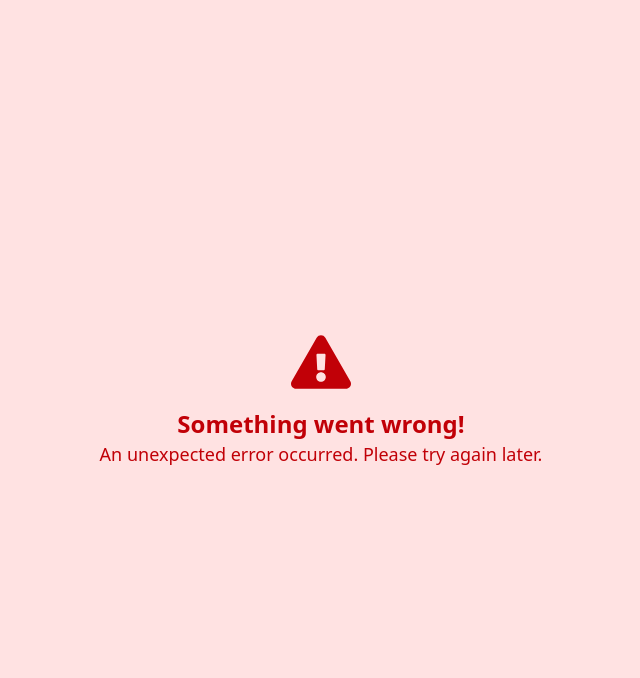
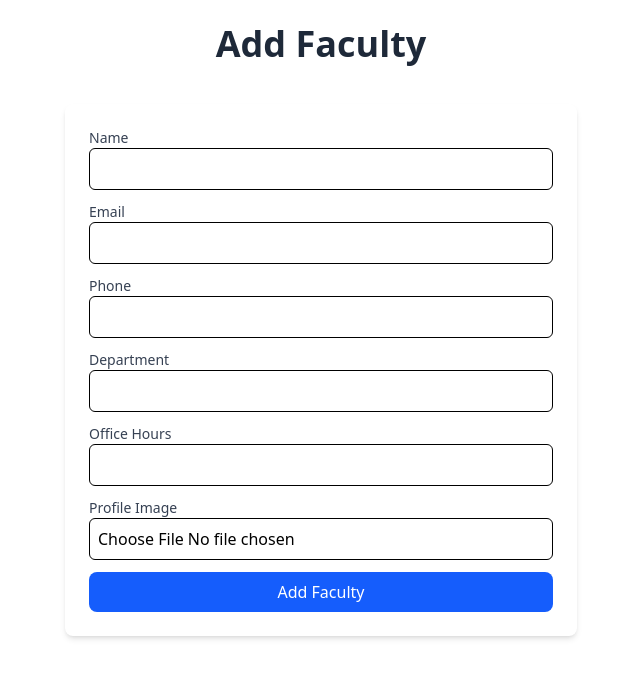
Before and after one commit to Md-Sifat-code/UniChain, a React (Vite) app: page /class/faculty/create in a window 1280 px wide. Shown: the top 678 px of the page, without its empty margins (319-959 px from the left). Built offline with nearby package versions, Linux system fonts and the light colour scheme; a web font is replaced by a local one.

Commit message:
Done adding the Add Faculty part

```diff
--- a/src/Pages/ClassTime/Facultypage.tsx
+++ b/src/Pages/ClassTime/Facultypage.tsx
@@ -1,6 +1,7 @@
 import React, { useEffect, useState } from "react";
 import { useNavigate } from "react-router-dom"; // Import useNavigate
 import Navabr_Home from "../Home/Home_component/Navabr_Home";
+import { useUser } from "../../Authentication/Context_auth/UserContext";
 
 const API_BASE_URL = import.meta.env.VITE_api_url; // Load base URL from env
 
@@ -9,6 +10,10 @@ const Facultypage: React.FC = () => {
   const [loading, setLoading] = useState<boolean>(true);
   const [error, setError] = useState<string | null>(null);
   const navigate = useNavigate(); // Initialize navigation
+  const { user } = useUser(); // Get user details from context
+  const isAdmin = user?.roles?.some(
+    (role: { roleType: string }) => role.roleType === "ADMIN"
+  );
 
   useEffect(() => {
     const fetchFaculty = async () => {
@@ -38,9 +43,19 @@ const Facultypage: React.FC = () => {
       <div className="mb-12">
         <Navabr_Home />
       </div>
-      <h1 className="text-4xl font-extrabold text-center mb-10 text-gray-800">
-        Faculty Members
-      </h1>
+      <div className="flex justify-between items-center mb-8">
+        <h1 className="text-4xl font-extrabold text-center mb-10 text-gray-800">
+          Faculty Members
+        </h1>
+        {isAdmin && (
+          <button
+            onClick={() => navigate("/class/faculty/create")}
+            className="px-8 font-bold py-3 bg-blue-300 rounded-4xl"
+          >
+            Add Faculty
+          </button>
+        )}
+      </div>
       <div className="grid grid-cols-1 sm:grid-cols-2 md:grid-cols-3 lg:grid-cols-4 gap-8">
         {faculty.map((prof) => (
           <div
@@ -50,11 +65,7 @@ const Facultypage: React.FC = () => {
             <div className="p-6">
               <div className="flex justify-center">
                 <img
-                  src={
-                    prof.image
-                      ? `${API_BASE_URL}/${prof.image}`
-                      : "/default-user.png"
-                  }
+                  src={prof.image}
                   alt={prof.name}
                   className="w-32 h-32 rounded-full object-cover border-4 border-gray-300"
                 />
--- /dev/null
+++ b/src/Update/FacultyCreate.tsx
@@ -0,0 +1,145 @@
+import React, { useState } from "react";
+import { useNavigate } from "react-router-dom";
+
+const API_BASE_URL = import.meta.env.VITE_api_url;
+
+const FacultyCreate: React.FC = () => {
+  const navigate = useNavigate();
+  const [formData, setFormData] = useState({
+    name: "",
+    email: "",
+    phone: "",
+    department: "",
+    officeHours: "",
+    image: null as File | null,
+  });
+  const [error, setError] = useState<string | null>(null);
+  const [loading, setLoading] = useState<boolean>(false);
+
+  const handleChange = (
+    e: React.ChangeEvent<HTMLInputElement | HTMLSelectElement>
+  ) => {
+    const { name, value } = e.target;
+    setFormData((prev) => ({ ...prev, [name]: value }));
+  };
+
+  const handleFileChange = (e: React.ChangeEvent<HTMLInputElement>) => {
+    if (e.target.files && e.target.files.length > 0) {
+      setFormData((prev) => ({ ...prev, image: e.target.files![0] }));
+    }
+  };
+
+  const handleSubmit = async (e: React.FormEvent) => {
+    e.preventDefault();
+    setLoading(true);
+    setError(null);
+
+    const submitData = new FormData();
+    submitData.append("name", formData.name);
+    submitData.append("email", formData.email);
+    submitData.append("phone", formData.phone);
+    submitData.append("department", formData.department);
+    submitData.append("officeHours", formData.officeHours);
+    if (formData.image) submitData.append("image", formData.image);
+
+    try {
+      const response = await fetch(`${API_BASE_URL}/Faculty/create/add`, {
+        method: "POST",
+        body: submitData,
+      });
+
+      if (!response.ok) throw new Error("Failed to add faculty");
+
+      alert("Faculty added successfully!");
+      navigate("/class");
+    } catch (err: any) {
+      setError(err.message);
+    } finally {
+      setLoading(false);
+    }
+  };
+
+  return (
+    <section className="container mx-auto p-6">
+      <h1 className="text-4xl font-extrabold text-center mb-10 text-gray-800">
+        Add Faculty
+      </h1>
+
+      {error && <p className="text-center text-red-500">{error}</p>}
+
+      <form
+        onSubmit={handleSubmit}
+        className="max-w-lg mx-auto bg-white p-6 shadow-md rounded-lg"
+      >
+        <label className="block text-sm font-medium text-gray-700">Name</label>
+        <input
+          type="text"
+          name="name"
+          onChange={handleChange}
+          required
+          className="w-full p-2 border rounded-md mb-3"
+        />
+
+        <label className="block text-sm font-medium text-gray-700">Email</label>
+        <input
+          type="email"
+          name="email"
+          onChange={handleChange}
+          required
+          className="w-full p-2 border rounded-md mb-3"
+        />
+
+        <label className="block text-sm font-medium text-gray-700">Phone</label>
+        <input
+          type="text"
+          name="phone"
+          onChange={handleChange}
+          required
+          className="w-full p-2 border rounded-md mb-3"
+        />
+
+        <label className="block text-sm font-medium text-gray-700">
+          Department
+        </label>
+        <input
+          type="text"
+          name="department"
+          onChange={handleChange}
+          required
+          className="w-full p-2 border rounded-md mb-3"
+        />
+
+        <label className="block text-sm font-medium text-gray-700">
+          Office Hours
+        </label>
+        <input
+          type="text"
+          name="officeHours"
+          onChange={handleChange}
+          required
+          className="w-full p-2 border rounded-md mb-3"
+        />
+
+        <label className="block text-sm font-medium text-gray-700">
+          Profile Image
+        </label>
+        <input
+          type="file"
+          onChange={handleFileChange}
+          required
+          className="w-full p-2 border rounded-md mb-3"
+        />
+
+        <button
+          type="submit"
+          disabled={loading}
+          className="w-full bg-blue-600 text-white py-2 rounded-lg hover:bg-blue-700 transition"
+        >
+          {loading ? "Submitting..." : "Add Faculty"}
+        </button>
+      </form>
+    </section>
+  );
+};
+
+export default FacultyCreate;
--- a/src/main.tsx
+++ b/src/main.tsx
@@ -34,6 +34,7 @@ import Class_Layout from "./Layout/Class_Layout";
 import Facultypage from "./Pages/ClassTime/Facultypage";
 import Course from "./Pages/ClassTime/Course";
 import CourseDetails from "./Pages/ClassTime/CourseDetails";
+import FacultyCreate from "./Update/FacultyCreate";
 
 const router: RouteObject[] = [
   {
@@ -144,6 +145,10 @@ const router: RouteObject[] = [
         path: "/class/course_details/:id",
         element: <CourseDetails />,
       },
+      {
+        path: "/class/faculty/create",
+        element: <FacultyCreate />,
+      },
     ],
   },
 ];
```
